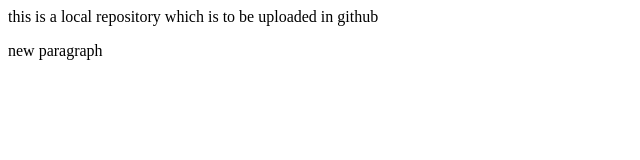
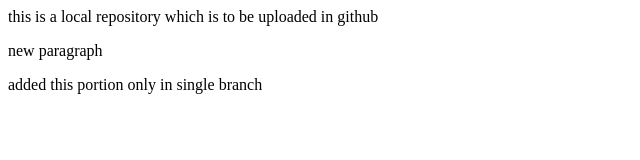
Before and after one commit to Khusi2005/localrepo, a plain HTML site: page index.html in a window 1280 px wide. Shown: the whole page, without its empty margins (0-640 px from the left). Drawn offline with Linux system fonts and the light colour scheme.

Commit message:
new changes

```diff
--- a/index.html
+++ b/index.html
@@ -1,2 +1,3 @@
 <p>this is a local repository which is to be uploaded in github</p>
 <p>new paragraph</p>
+<p>added this portion only in single branch</p>
```
Also changed, not shown: 1 other file.
